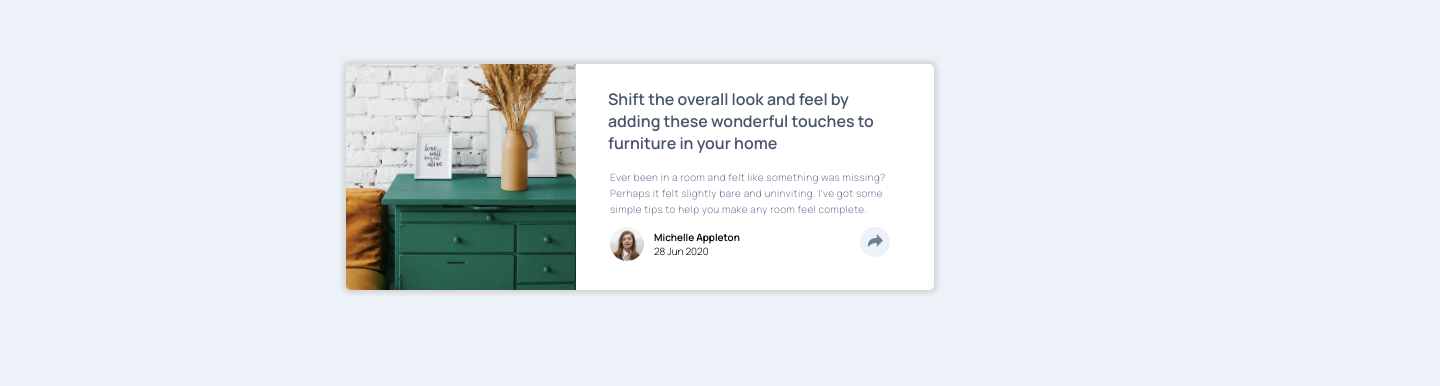
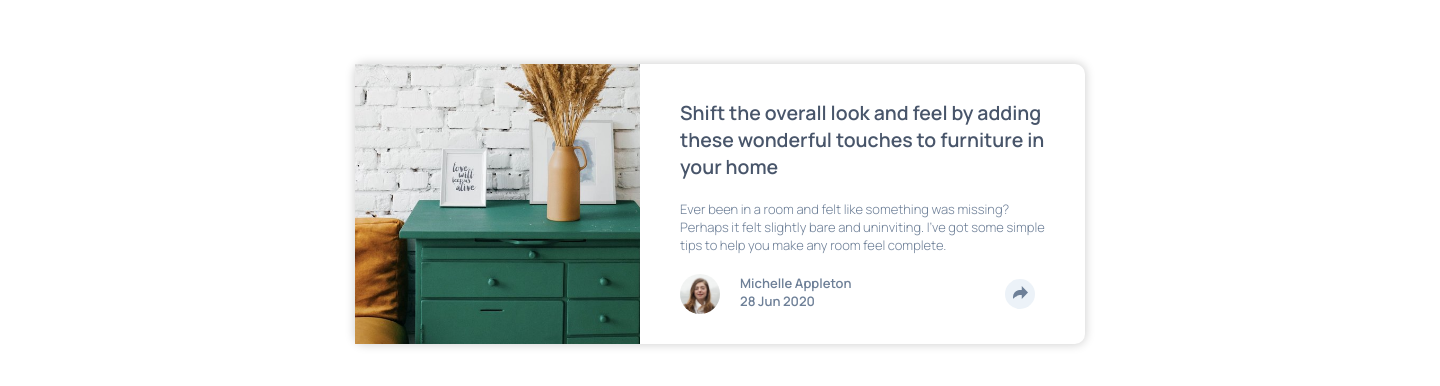
Before and after one commit to NamitasCl/Proyecto-1, a plain HTML site: page index.html in a window 1280 px wide. Shown: the part 136-522 px from the top of the page, 1440 px wide, since content can reach past the window. Drawn offline with Linux system fonts and the light colour scheme.

Commit message:
Primer commit
Primer commit desde escritorio

```diff
--- a/css/sass/_article-preview.scss
+++ b/css/sass/_article-preview.scss
@@ -30,6 +30,10 @@
         }
 
         .user {
+
+            & p {
+                margin:0px;
+            }
 
             width: 355px;
             display: flex;
--- a/index.html
+++ b/index.html
@@ -7,52 +7,47 @@
   <!-- displays site properly based on user's device -->
 
   <link rel="icon" type="image/png" sizes="32x32" href="./images/favicon-32x32.png">
-  <link rel="stylesheet" href="style.css">
+  <link rel="stylesheet" href="/css/style.css">
   <link href="https://fonts.googleapis.com/css2?family=Manrope:wght@300;600&display=swap" rel="stylesheet">
-
+  <script src="https://kit.fontawesome.com/0f1f8d46a9.js" crossorigin="anonymous"></script>
   <title>Frontend Mentor | Article preview component</title>
-
-  <!-- Feel free to remove these styles or customise in your own stylesheet 👍 -->
-  <style>
-    .attribution {
-      font-size: 11px;
-      text-align: center;
-    }
-
-    .attribution a {
-      color: hsl(228, 45%, 44%);
-    }
-  </style>
 </head>
 
 <body>
-  <div id="contenedor">
-    <div class="cont-izq">
+  <div class="wrapper">
+    <div class="wrapper__izq">
 
     </div>
-    <div class="cont-der">
-      <h1>
+    <div class="wrapper__derecha">
+      <h2>
         Shift the overall look and feel by adding these wonderful
         touches to furniture in your home
-      </h1>
+      </h2>
       <p>
         Ever been in a room and felt like something was missing? Perhaps
         it felt slightly bare and uninviting. I’ve got some simple tips
         to help you make any room feel complete.
       </p>
-      <div class="user-profile">
-        <div class="user">
-          <img src="images/avatar-michelle.jpg" alt="User picture">
-          <div class="user-name">
-            <p>Michelle Appleton</p>
-            <p>28 Jun 2020</p>
+      <div class="user">
+          <div class="flex">
+            <img class="user__image" src="images/avatar-michelle.jpg" alt="User picture">
+            <div class="user__name">
+                <p>Michelle Appleton</p>
+                <p>28 Jun 2020</p>
+            </div>
+          </div>
+          <div class="user__share" id="user__share">
+              <div id="oculto" class="activo">
+                  <span id="share">SHARE</span>
+                  <i class="fab fa-facebook-square"></i>
+                  <i class="fab fa-twitter"></i>
+                  <i class="fab fa-pinterest"></i>
+              </div>
           </div>
         </div>
-        <span id="share">Share</span>
-
-      </div>
     </div>
   </div>
+<script src="scripts/js.js"></script>
 </body>
 
 </html>
```
Also changed, not shown: css/style.css, style.css (deleted), 3 other files.
